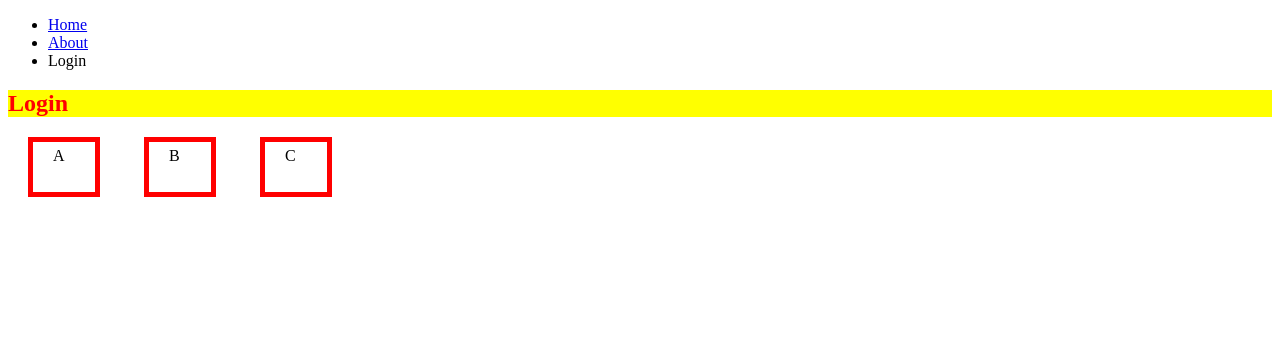
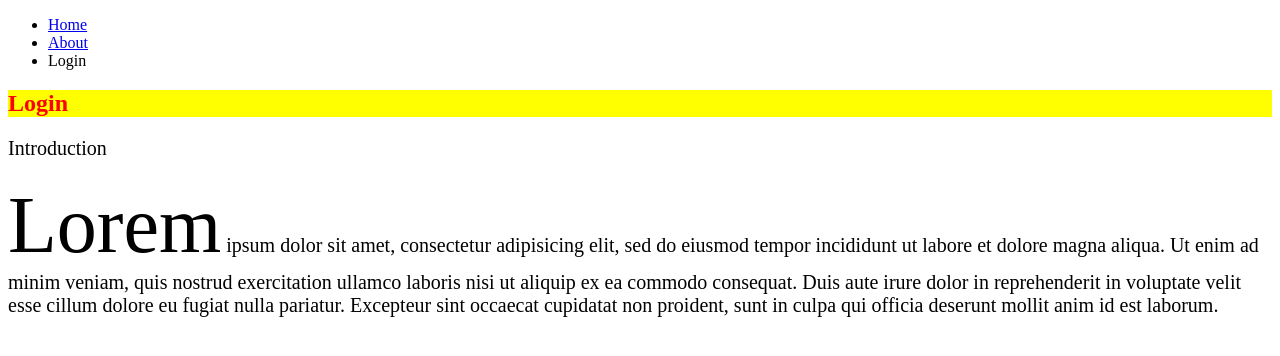
Before and after one commit to plhsu19/Full-Stack-Web-Development, a plain HTML site: page CSS/exercise/login.html in a window 1280 px wide. Drawn offline with Linux system fonts and the light colour scheme.

Commit message:
finish basic CSS

```diff
--- a/CSS/exercise/login.html
+++ b/CSS/exercise/login.html
@@ -17,9 +17,13 @@
   </header>
   <section>
     <h2>Login</h2>
-    <div class="boxmodel">A</div>
-    <div class="boxmodel">B</div>
-    <div class="boxmodel">C</div>
+    <p>Introduction</p>
+    <p><span>Lorem</span> ipsum dolor sit amet, consectetur adipisicing elit, sed do eiusmod
+    tempor incididunt ut labore et dolore magna aliqua. Ut enim ad minim veniam,
+    quis nostrud exercitation ullamco laboris nisi ut aliquip ex ea commodo
+    consequat. Duis aute irure dolor in reprehenderit in voluptate velit esse
+    cillum dolore eu fugiat nulla pariatur. Excepteur sint occaecat cupidatat non
+    proident, sunt in culpa qui officia deserunt mollit anim id est laborum.</p>
   </section>
 </body>
 </html>
--- a/CSS/exercise/style.css
+++ b/CSS/exercise/style.css
@@ -5,19 +5,17 @@ h2 {
 
 li {
 	color: black;
-	background-color: green:
+	text-decoration: none;
 }
 
 p {
 	color: black;
-	font-size: 40px;
+	font-size: 20px;
 }
 
-.boxmodel {
-	border: 5px solid red;
-	display: inline-block;
-	padding: 5px 20px;
-	margin: 0px 20px;
-	width: 22px;
-	height: 40px;
+span {
+	font-size: 5rem;
 }
+
+
+/*comment*/
--- a/CSS/exercise/style2.css
+++ b/CSS/exercise/style2.css
@@ -37,6 +37,10 @@ li {
 	font-size: 150%;
 }
 
+a {
+	text-decoration: none;
+}
+
 p {
 	line-height: 40px;
 	font-style: italic;
```
Also changed, not shown: CSS/exercise/index.html (+1 -1 lines).
